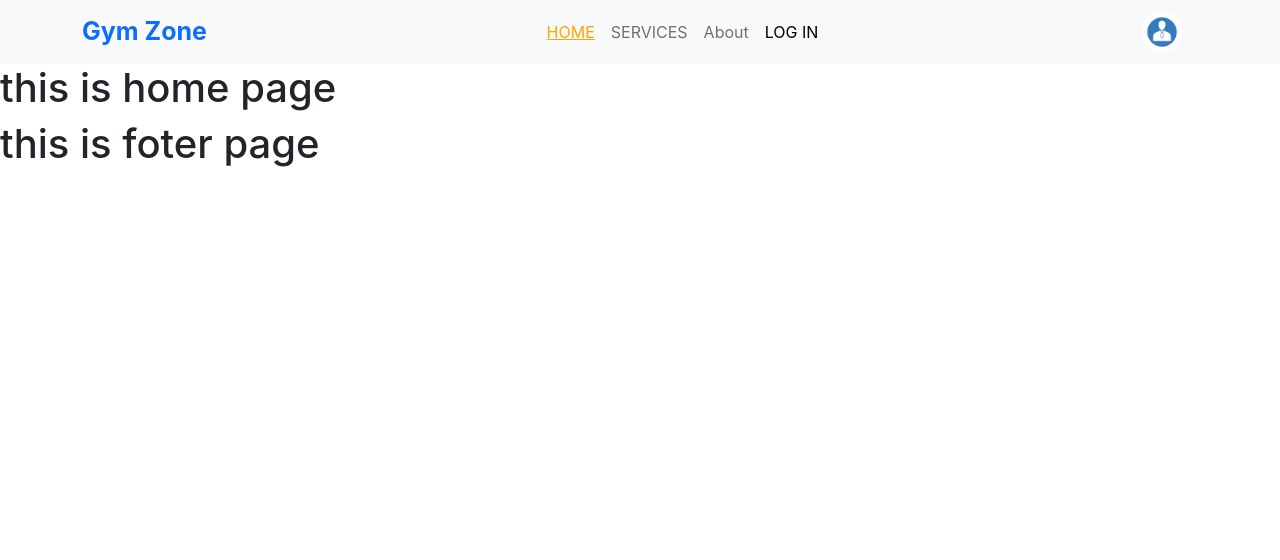
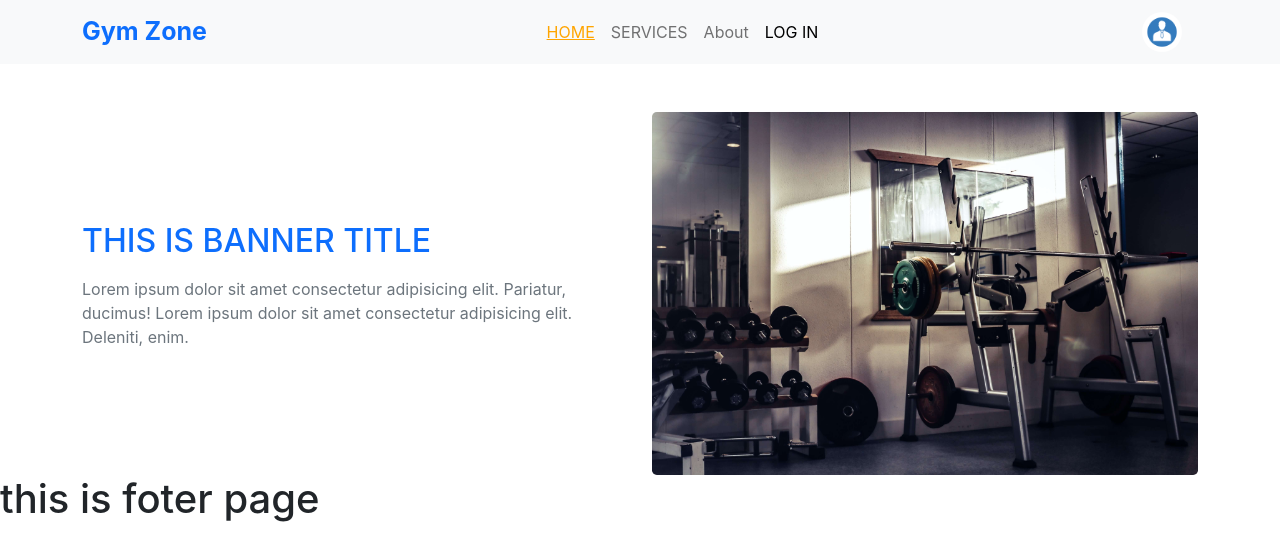
Before and after one commit to Mehedi4467/independent-service-provider, a React (Create React App) app: page / in a window 1280 px wide. Shown: the top 560 px of the page. Built offline with nearby package versions, Linux system fonts and the light colour scheme; no server answers.

Commit message:
banner part complited

```diff
--- /dev/null
+++ b/src/Components/Home/Banner/Banner.js
@@ -0,0 +1,21 @@
+import React from 'react';
+import banner from '../../../images/banner.jpg';
+
+const Banner = () => {
+    return (
+        <div className='row justify-content-between align-items-center'>
+            <div className='col-12 col-md-6 text-start'>
+                <h2 className='text-primary text-uppercase'>This is Banner Title</h2>
+                <p className='text-muted mt-3 text-justify'>Lorem ipsum dolor sit amet consectetur adipisicing elit. Pariatur, ducimus!
+                    Lorem ipsum dolor sit amet consectetur adipisicing elit. Deleniti, enim.
+                </p>
+            </div>
+            <div className='col-12 col-md-6'>
+                <img className='img-fluid rounded-3' src={banner} alt="this is banner images" />
+            </div>
+
+        </div>
+    );
+};
+
+export default Banner;
--- a/src/Components/Home/Home.js
+++ b/src/Components/Home/Home.js
@@ -1,9 +1,10 @@
 import React from 'react';
+import Banner from './Banner/Banner';
 
 const Home = () => {
     return (
-        <div>
-            <h1>this is home page</h1>
+        <div className='mt-5 container'>
+            <Banner></Banner>
         </div>
     );
 };
--- a/src/Components/LogIn/LogIn.js
+++ b/src/Components/LogIn/LogIn.js
@@ -36,8 +36,11 @@ const LogIn = () => {
     }
 
     const resetPassword = async () => {
-        await sendPasswordResetEmail(resetEmail);
-        toast('Email Send');
+        if (resetEmail !== '') {
+            await sendPasswordResetEmail(resetEmail);
+            toast('Email Send');
+        }
+
     }
 
     return (
--- a/src/Components/Registration/Registration.js
+++ b/src/Components/Registration/Registration.js
@@ -46,7 +46,7 @@ const Registration = () => {
                 <p className='text-center my-4 text-danger'>{error && error?.message}</p>
                 <Form.Group as={Row} className="mb-3 d-flex justify-content-center" controlId="formPlaintextName">
                     <Col sm="10">
-                        <Form.Control type="text" name='name' placeholder="Your Name" />
+                        <Form.Control type="text" name='name' placeholder="Your Name" required />
                     </Col>
                 </Form.Group>
                 <Form.Group as={Row} className="mb-3 d-flex justify-content-center" controlId="formPlaintextEmail">
```
Also changed, not shown: src/Components/Checkout/Checkout.js (added, +11 -0 lines), src/images/banner.jpg (added).
